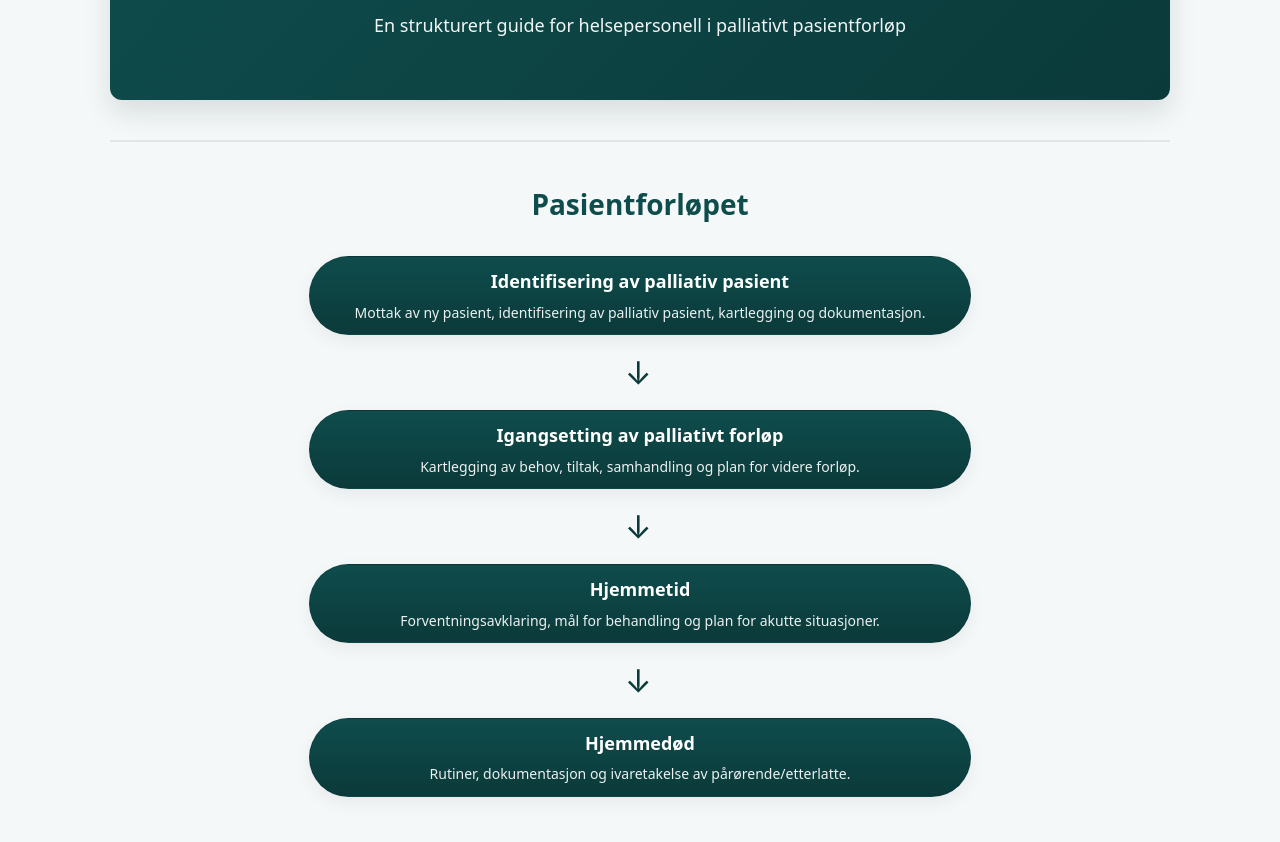
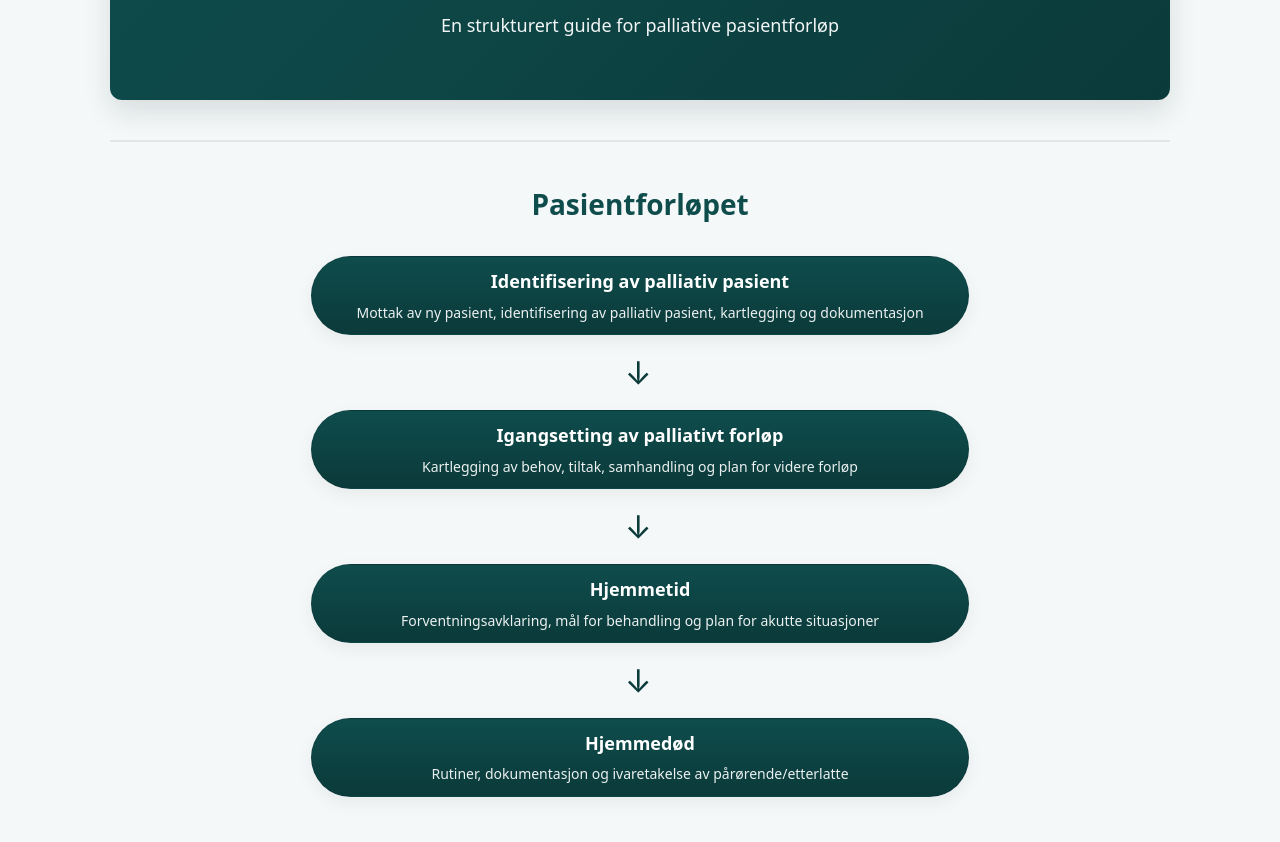
Before and after one commit to eliseling/bachelor, a website: page index.html in a window 1280 px wide. Shown: the part 230-1072 px from the top of the page. Drawn offline with nearby package versions, Linux system fonts and the light colour scheme.

Commit message:
index fixes.

```diff
--- a/index.html
+++ b/index.html
@@ -99,7 +99,7 @@
         <!-- Hero Banner -->
         <section class="hero">
             <h1>Hjemmetid og hjemmedød</h1>
-            <p class="hero-subtitle">En strukturert guide for helsepersonell i palliativt pasientforløp</p>
+            <p class="hero-subtitle">En strukturert guide for palliative pasientforløp</p>
         </section>
 
         <!-- 4 steg som pasientforløp -->
@@ -110,23 +110,23 @@
                     <a class="step-card" href="identifisering.html" aria-label="Identifisering av palliativ pasient">
                         <h2>Identifisering av palliativ pasient</h2>
                         <p class="step-desc">Mottak av ny pasient, identifisering av palliativ pasient, kartlegging og
-                            dokumentasjon.</p>
+                            dokumentasjon</p>
                     </a>
                     <span class="arrow" aria-hidden="true">→</span>
                     <a class="step-card" href="igangsetting.html" aria-label="Igangsetting av palliativt forløp">
                         <h2>Igangsetting av palliativt forløp</h2>
-                        <p class="step-desc">Kartlegging av behov, tiltak, samhandling og plan for videre forløp.</p>
+                        <p class="step-desc">Kartlegging av behov, tiltak, samhandling og plan for videre forløp</p>
                     </a>
                     <span class="arrow" aria-hidden="true">→</span>
                     <a class="step-card" href="hjemmetid.html" aria-label="Hjemmetid">
                         <h2>Hjemmetid</h2>
-                        <p class="step-desc">Forventningsavklaring, mål for behandling og plan for akutte situasjoner.
+                        <p class="step-desc">Forventningsavklaring, mål for behandling og plan for akutte situasjoner
                         </p>
                     </a>
                     <span class="arrow" aria-hidden="true">→</span>
                     <a class="step-card" href="hjemmedod.html" aria-label="Hjemmedød">
                         <h2>Hjemmedød</h2>
-                        <p class="step-desc">Rutiner, dokumentasjon og ivaretakelse av pårørende/etterlatte.</p>
+                        <p class="step-desc">Rutiner, dokumentasjon og ivaretakelse av pårørende/etterlatte</p>
                     </a>
                 </div>
         </section>
```
